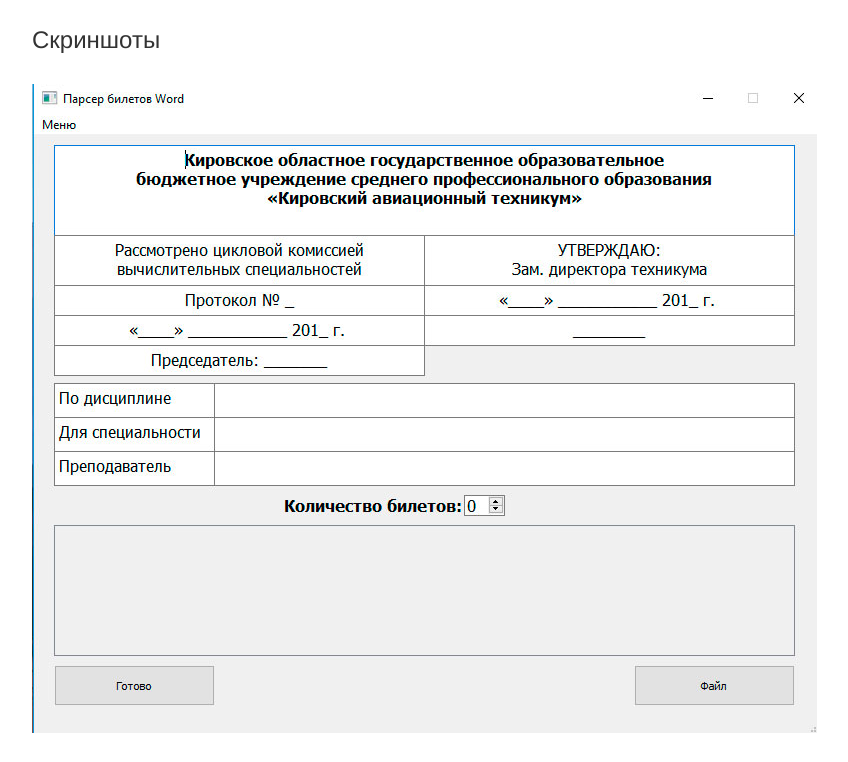
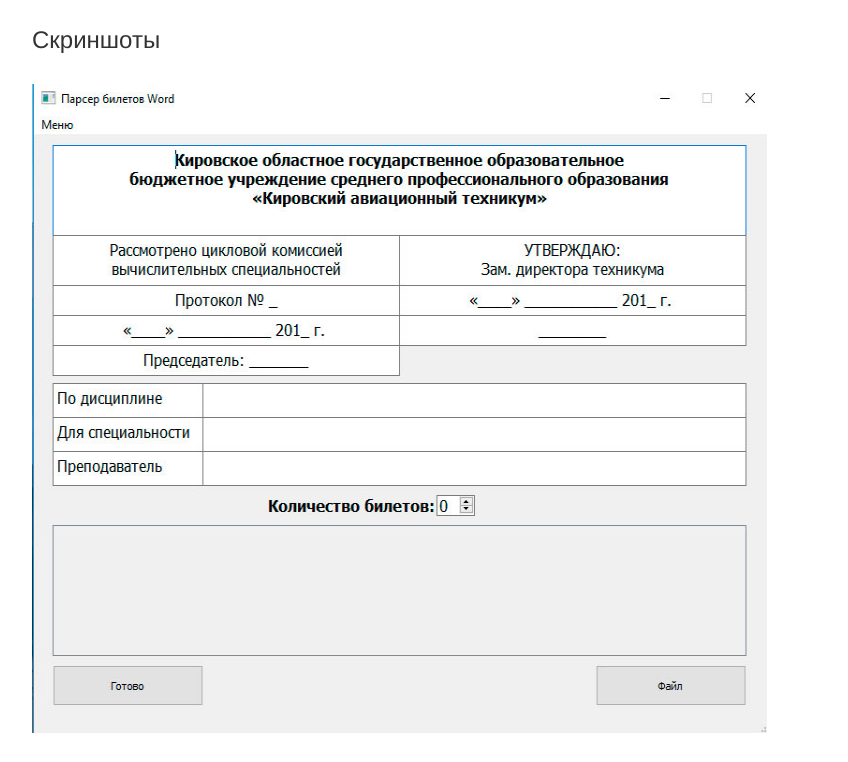
Before and after one commit to exam-card/exam-card, a plain HTML site: page index.html in a window 1280 px wide. Shown: the part 738-1500 px from the top of the page, without its empty margins (38-886 px from the left). Drawn offline with nearby package versions, Linux system fonts and the light colour scheme.

Commit message:
Add files via upload

```diff
--- a/index.html
+++ b/index.html
@@ -44,7 +44,7 @@
 					<li>Microsoft <a id="popover3" tabindex="0" role="button" data-toggle="popover" data-trigger="focus" data-placement="auto" data-content="технология связывания и внедрения объектов в другие документы и объекты, разработанная корпорацией Майкрософт.">ActiveX</a></li>
 				</ul>
 				<h3>Скриншоты</h3>
-				<img src="pic/sc1.jpg" alt="" class="img-responsive"  role="button" data-toggle="collapse" href="#collapseExample" aria-expanded="false" aria-controls="collapse">
+				<img src="pic/sc1.jpg" alt="" class="img-responsive" style="width: 735px; height: 649px;" role="button" data-toggle="collapse" href="#collapseExample" aria-expanded="false" aria-controls="collapse">
 				<br>
 				<br>
 				<a class="btn btn-primary" role="button" data-toggle="collapse" href="#collapseExample" aria-expanded="false" aria-controls="collapse">
```
